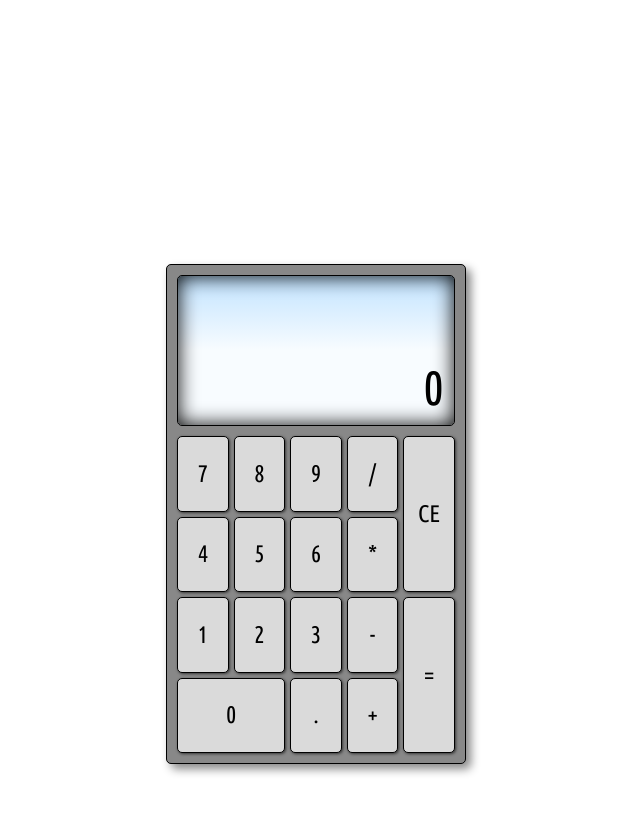
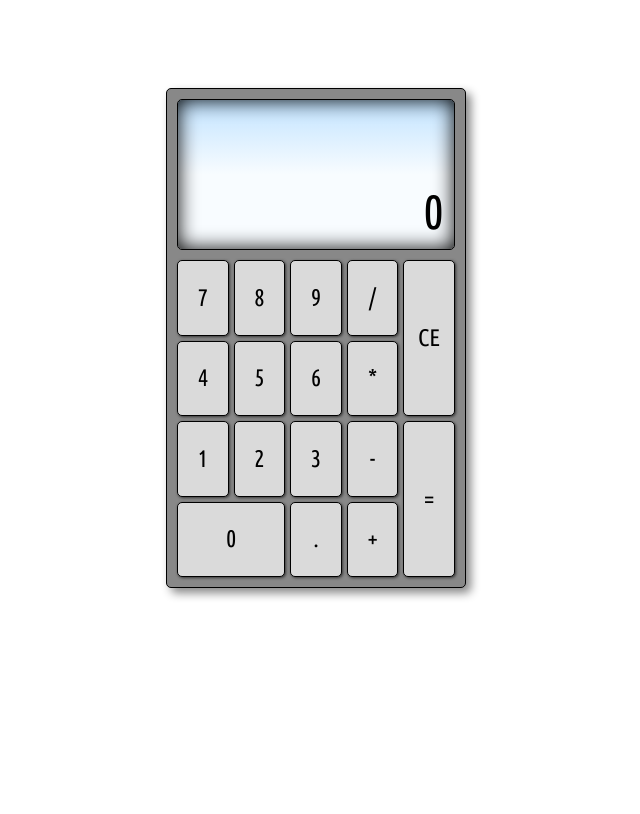
Before and after one commit to N8Brown/calculator, a plain HTML site: page index.html in a window 1280 px wide. Shown: the whole page, without its empty margins (324-964 px from the left). Drawn offline with Linux system fonts and the light colour scheme.

Commit message:
Update style.css
adjust top padding

```diff
--- a/style.css
+++ b/style.css
@@ -6,7 +6,7 @@
 
 body {
     height: 100vh;
-    padding-top: 20%;
+    padding-top: 80px;
 }
 
 #calculator{
```
